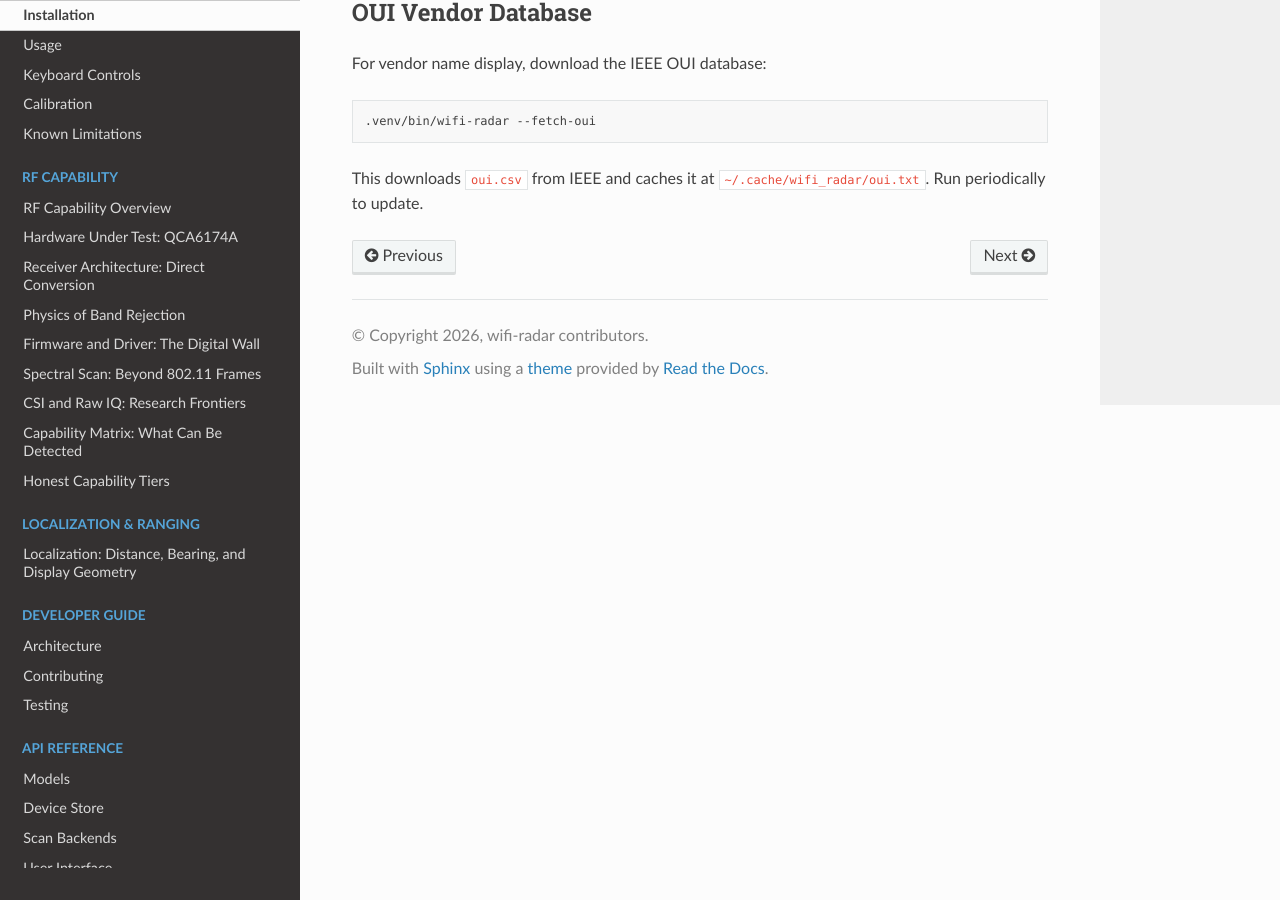
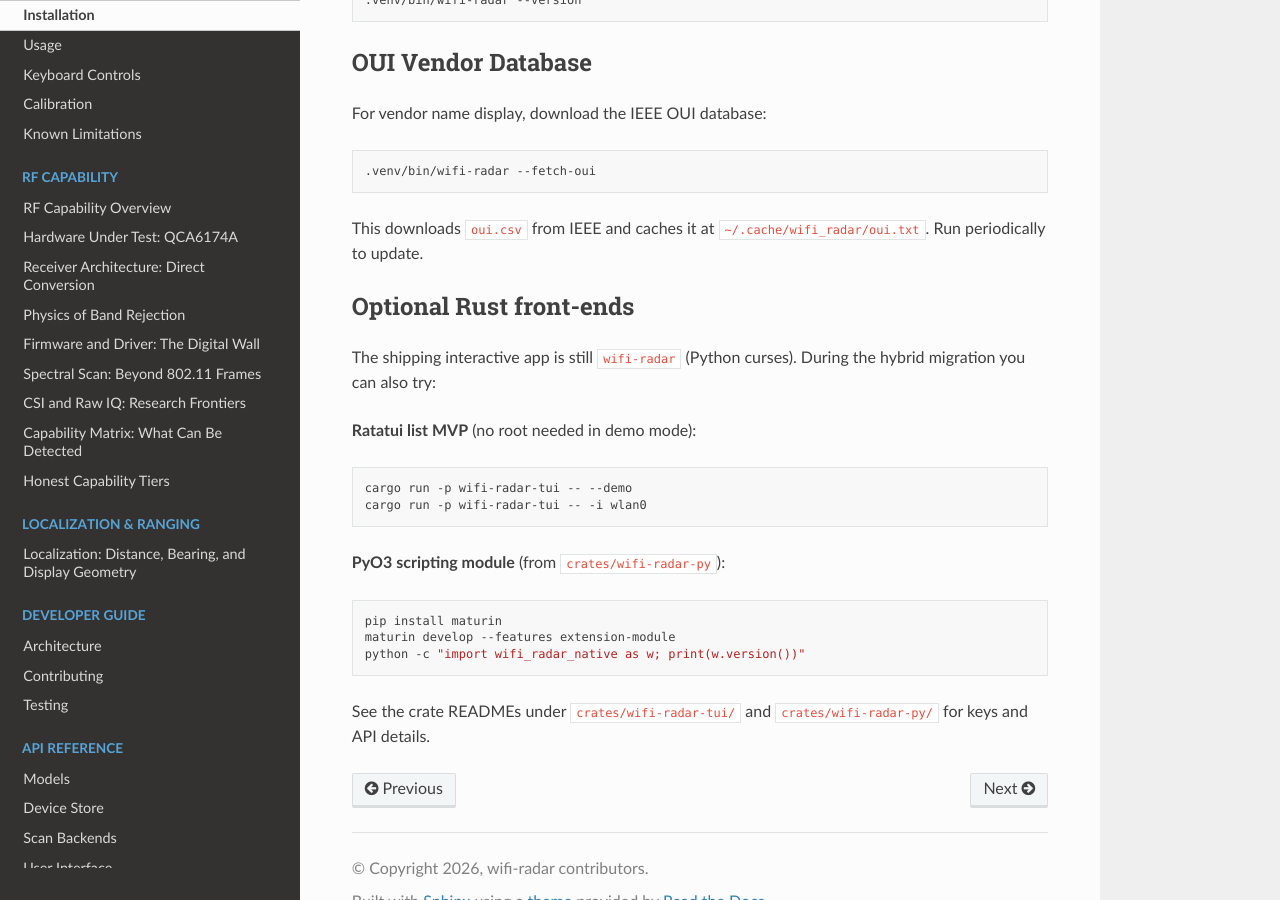
Before and after one commit to mkhellat/wifi-radar, a Sphinx documentation site: the page built from docs/user/install.rst, in a window 1280 px wide and 900 px high, scrolled down 1369 px. Built offline with Sphinx 7.4.7 and the Read the Docs theme 3.1.0, drawn with Linux system fonts in a browser that asks for light colours; some of the changed text lies outside the part shown.

Commit message:
docs: document optional Ratatui and PyO3 install paths
User install docs only covered the Python curses app, so newcomers
had no official pointer to the demo TUI or wifi_radar_native after
those crates shipped.

Add optional Rust toolchain notes plus cargo --demo / maturin develop
commands, while keeping wifi-radar as the shipping interactive entry.

Verified with sphinx-build -W -b html.

```diff
--- a/docs/user/install.rst
+++ b/docs/user/install.rst
@@ -7,6 +7,8 @@ System Requirements
 - **Operating system**: Linux (kernel with nl80211 / cfg80211)
 - **Python**: 3.11 or later
 - **Architecture**: Any (x86_64, aarch64, etc.)
+- **Optional (Rust MVP)**: ``rustc`` / ``cargo`` (MSRV 1.75+) for the
+  Ratatui binary; ``maturin`` for the ``wifi_radar_native`` extension
 
 System Tools
 ------------
@@ -83,3 +85,27 @@ For vendor name display, download the IEEE OUI database:
 
 This downloads ``oui.csv`` from IEEE and caches it at
 ``~/.cache/wifi_radar/oui.txt``. Run periodically to update.
+
+Optional Rust front-ends
+------------------------
+
+The shipping interactive app is still ``wifi-radar`` (Python curses).
+During the hybrid migration you can also try:
+
+**Ratatui list MVP** (no root needed in demo mode):
+
+.. code-block:: bash
+
+   cargo run -p wifi-radar-tui -- --demo
+   cargo run -p wifi-radar-tui -- -i wlan0
+
+**PyO3 scripting module** (from ``crates/wifi-radar-py``):
+
+.. code-block:: bash
+
+   pip install maturin
+   maturin develop --features extension-module
+   python -c "import wifi_radar_native as w; print(w.version())"
+
+See the crate READMEs under ``crates/wifi-radar-tui/`` and
+``crates/wifi-radar-py/`` for keys and API details.
```
